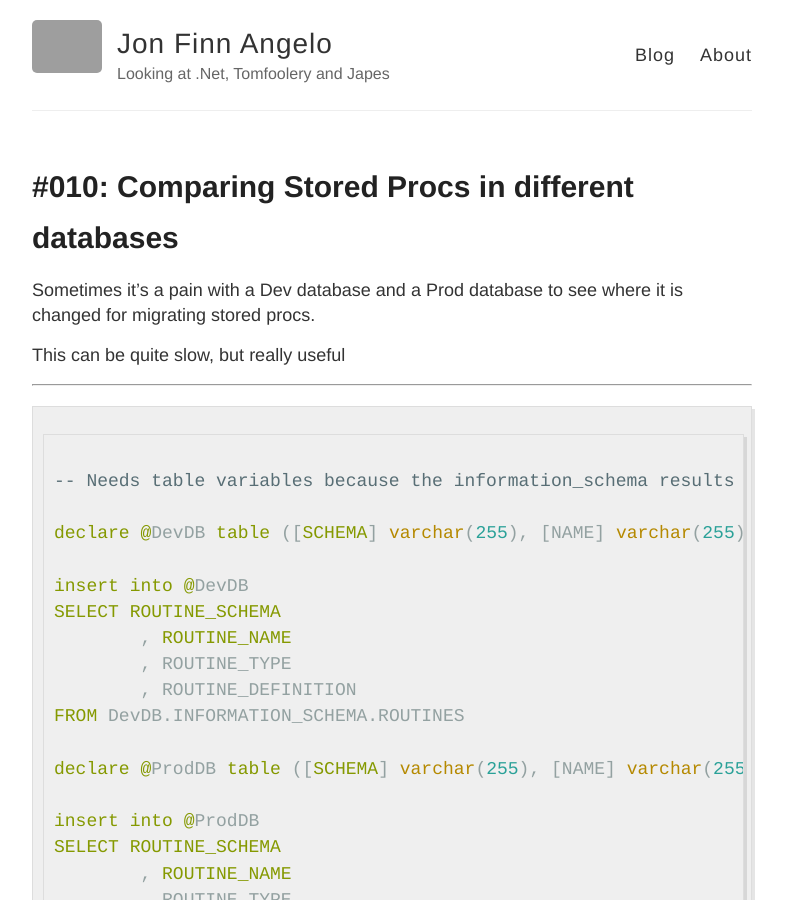
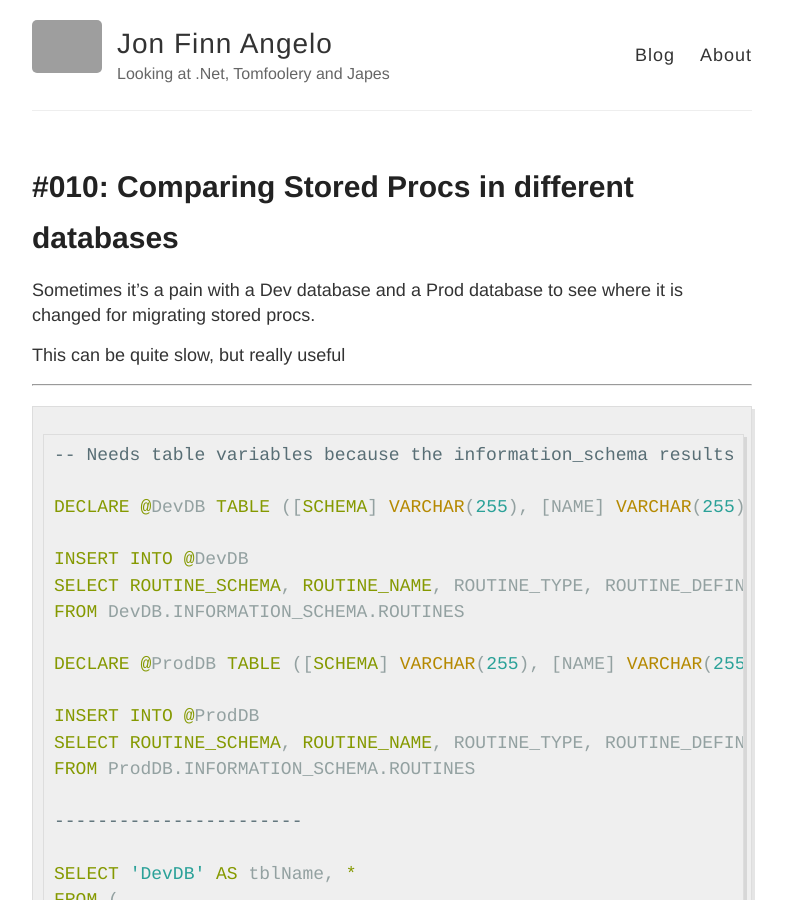
Before and after one commit to FinnAngelo/FinnAngelo.github.io, a Jekyll site: the page built from _posts/2018-05-09-010-Compare_DB_Procs_AsMigrated.md, in a window 1280 px wide and 900 px high. Shown: the whole window, without its empty margins (248-1034 px from the left). Built offline with Jekyll 4.4.1, drawn with Linux system fonts in a browser that asks for light colours; Markdown is read by kramdown in place of the engine named in the settings; grey boxes are pictures that could not be loaded.

Commit message:
Formatted sql

````diff
--- a/_posts/2018-05-09-010-Compare_DB_Procs_AsMigrated.md
+++ b/_posts/2018-05-09-010-Compare_DB_Procs_AsMigrated.md
@@ -10,26 +10,21 @@ This can be quite slow, but really useful
 -----------------------
 
 ```sql
-
 -- Needs table variables because the information_schema results don't compare nicely. Weird.
 
-declare @DevDB table ([SCHEMA] varchar(255), [NAME] varchar(255), [TYPE] varchar (255), [DEFINITION] varchar(8000))
+DECLARE @DevDB TABLE ([SCHEMA] VARCHAR(255), [NAME] VARCHAR(255), [TYPE] VARCHAR(255), [DEFINITION] VARCHAR(8000))
 
-insert into @DevDB
-SELECT ROUTINE_SCHEMA
-	, ROUTINE_NAME
-	, ROUTINE_TYPE
-	, ROUTINE_DEFINITION
+INSERT INTO @DevDB
+SELECT ROUTINE_SCHEMA, ROUTINE_NAME, ROUTINE_TYPE, ROUTINE_DEFINITION
 FROM DevDB.INFORMATION_SCHEMA.ROUTINES
 
-declare @ProdDB table ([SCHEMA] varchar(255), [NAME] varchar(255), [TYPE] varchar (255), [DEFINITION] varchar(8000))
+DECLARE @ProdDB TABLE ([SCHEMA] VARCHAR(255), [NAME] VARCHAR(255), [TYPE] VARCHAR(255), [DEFINITION] VARCHAR(8000))
 
-insert into @ProdDB
-SELECT ROUTINE_SCHEMA
-	, ROUTINE_NAME
-	, ROUTINE_TYPE
-	, ROUTINE_DEFINITION
+INSERT INTO @ProdDB
+SELECT ROUTINE_SCHEMA, ROUTINE_NAME, ROUTINE_TYPE, ROUTINE_DEFINITION
 FROM ProdDB.INFORMATION_SCHEMA.ROUTINES
+
+-----------------------
 
 SELECT 'DevDB' AS tblName, *
 FROM (
@@ -37,7 +32,9 @@ FROM (
 	EXCEPT
 	SELECT * FROM @ProdDB
 	) X
+
 UNION ALL
+
 SELECT 'ProdDB' AS tblName, *
 FROM (
 	SELECT * FROM @ProdDB
@@ -45,5 +42,4 @@ FROM (
 	SELECT * FROM @DevDB
 	) X
 ORDER BY [TYPE], NAME, [SCHEMA], [tblName]
-
 ```
````
